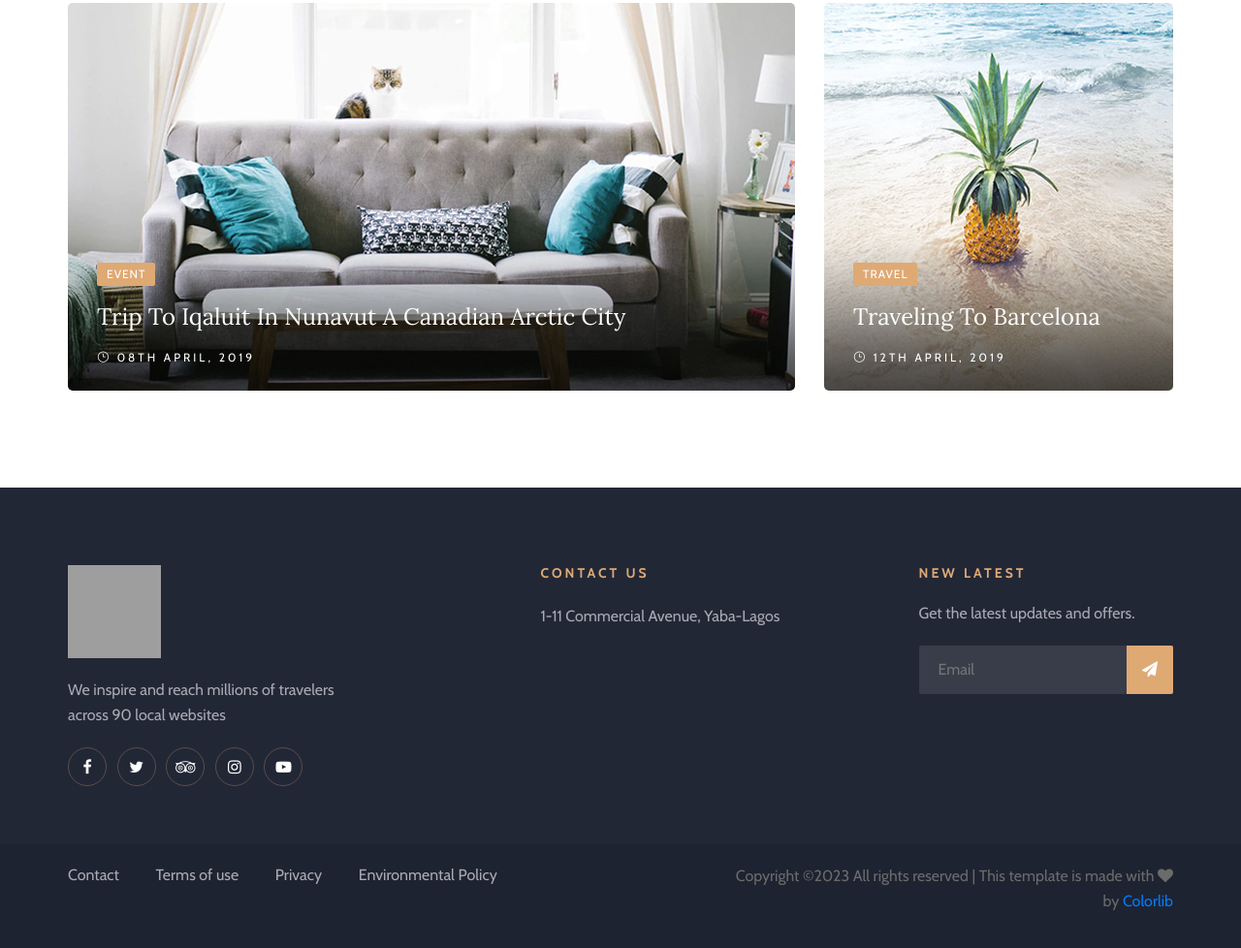
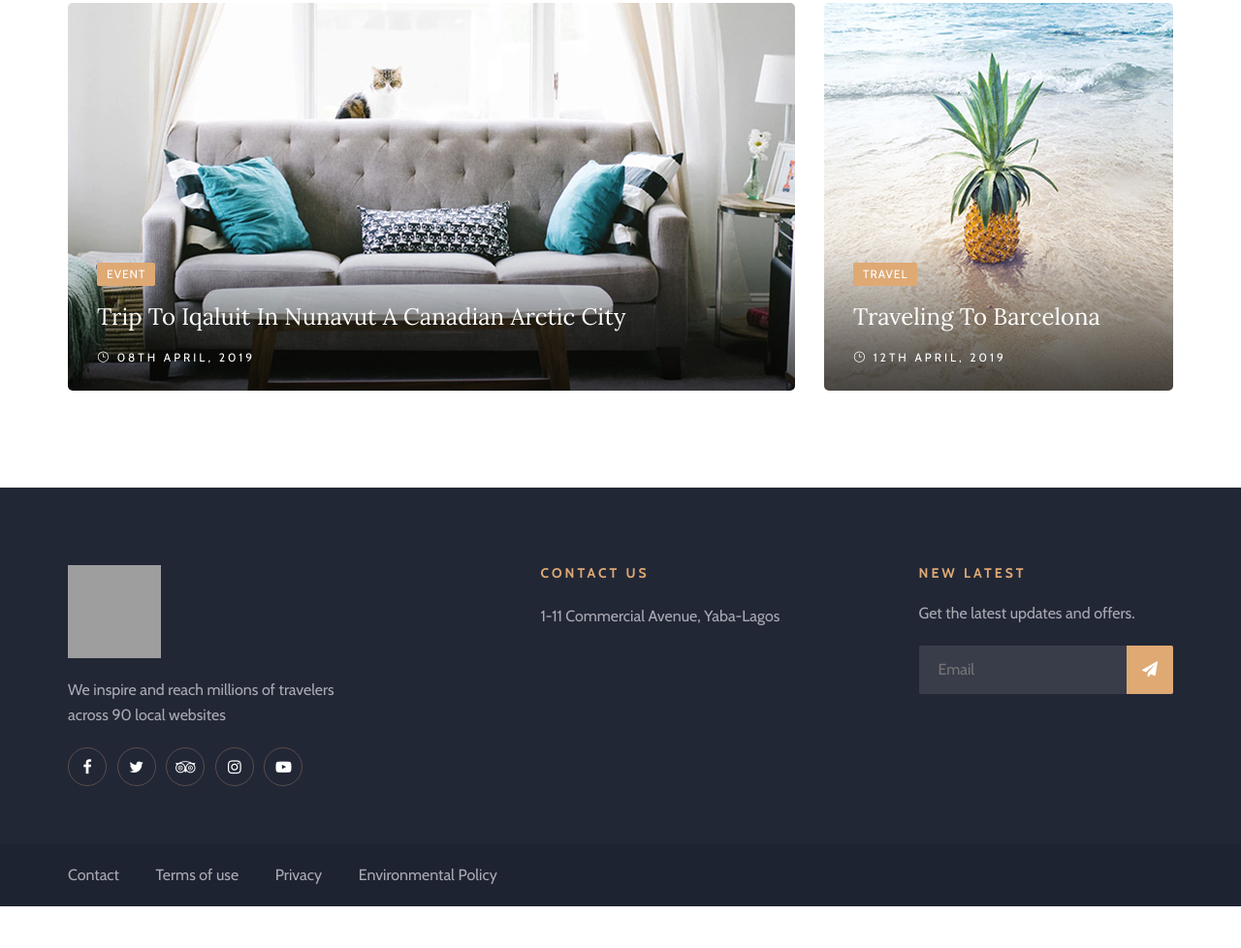
Before and after one commit to Elonatech/mulligan, a plain HTML site: page index.html in a window 1280 px wide. Shown: the part 4198-5176 px from the top of the page at 97% size. After the commit the page ends 5133 px from the top, so only its background shows below. Drawn offline with nearby package versions, Linux system fonts and the light colour scheme; grey boxes are pictures that could not be loaded.

Commit message:
mulligan

```diff
--- a/index.html
+++ b/index.html
@@ -533,10 +533,7 @@
                         </ul>
                     </div>
                     <div class="col-lg-5">
-                        <div class="co-text"><p><!-- Link back to Colorlib can't be removed. Template is licensed under CC BY 3.0. -->
-  Copyright &copy;<script>document.write(new Date().getFullYear());</script> All rights reserved | This template is made with <i class="fa fa-heart" aria-hidden="true"></i> by <a href="https://colorlib.com" target="_blank">Colorlib</a>
-  <!-- Link back to Colorlib can't be removed. Template is licensed under CC BY 3.0. --></p></div>
-                    </div>
+
                 </div>
             </div>
         </div>
```
